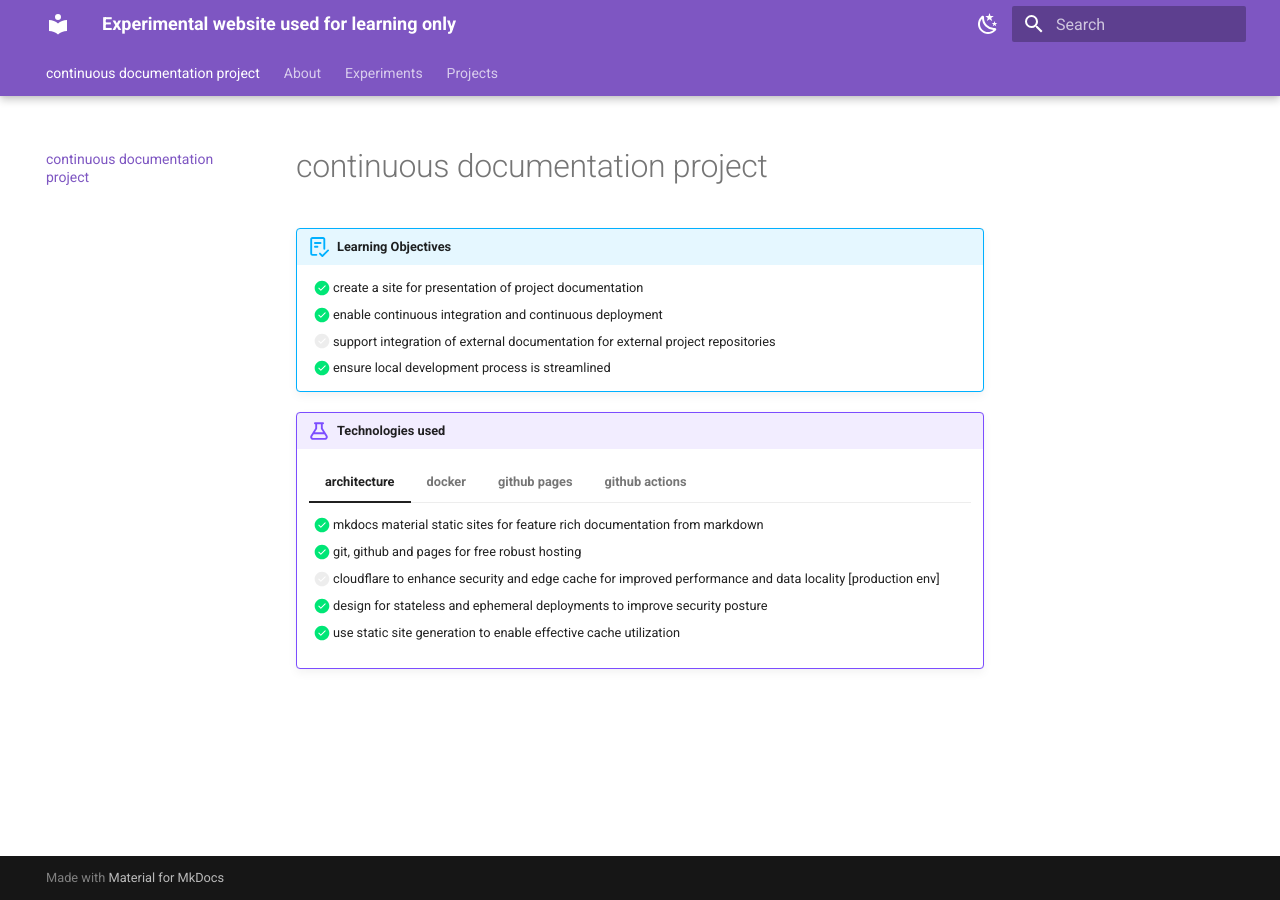
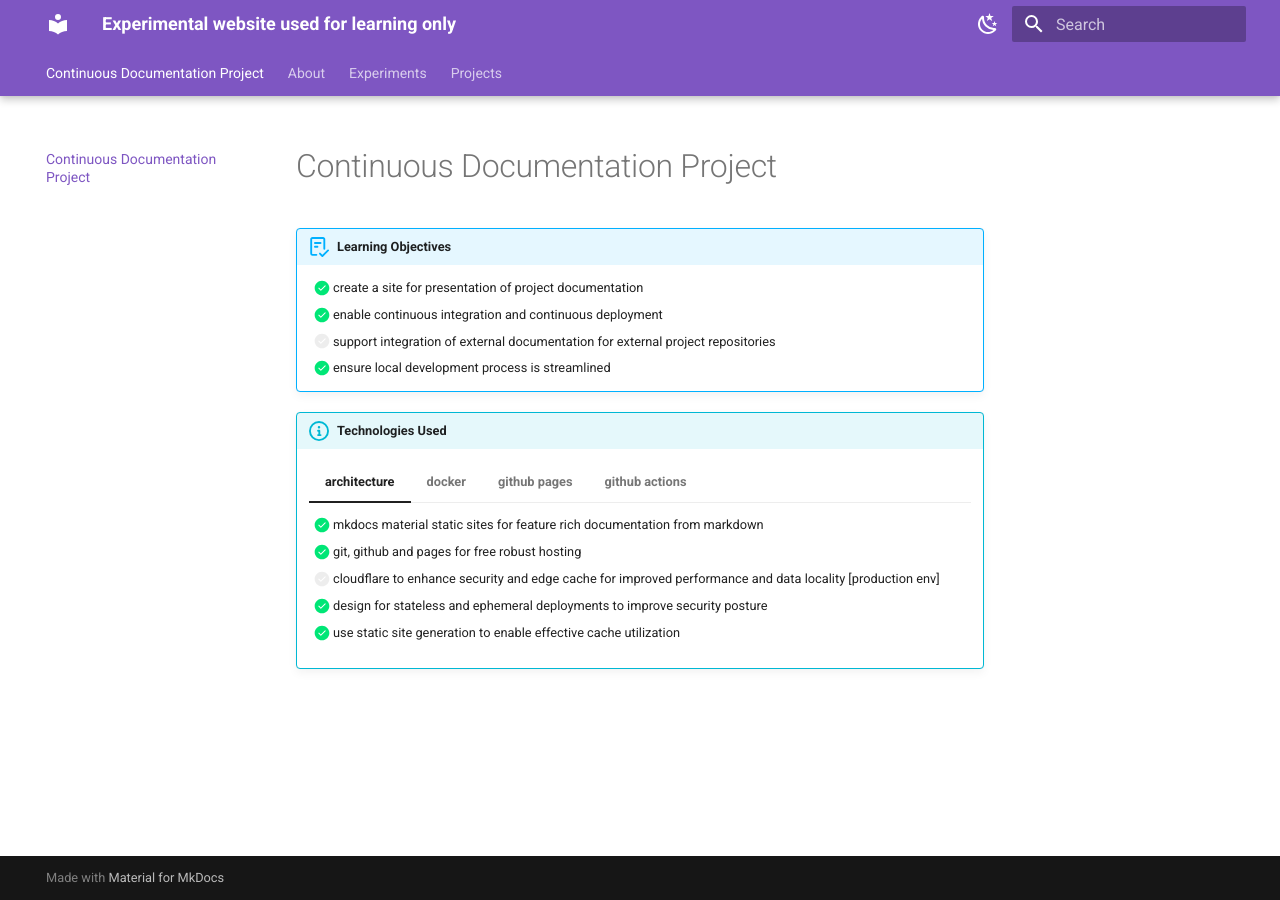
Before and after one commit to ukbendavies/training-github-actions, an MkDocs documentation site: the page built from docs/index.md, in a window 1280 px wide. Built offline with MkDocs 1.6.1 and Material for MkDocs 9.7.7, drawn with Linux system fonts in a browser that asks for light colours.

```diff
--- a/docs/index.md
+++ b/docs/index.md
@@ -1,4 +1,4 @@
-# continuous documentation project
+# Continuous Documentation Project
 
 !!! abstract "Learning Objectives"
 
```
Also changed, not shown: other parts of docs/index.md (+1 -1 lines).
